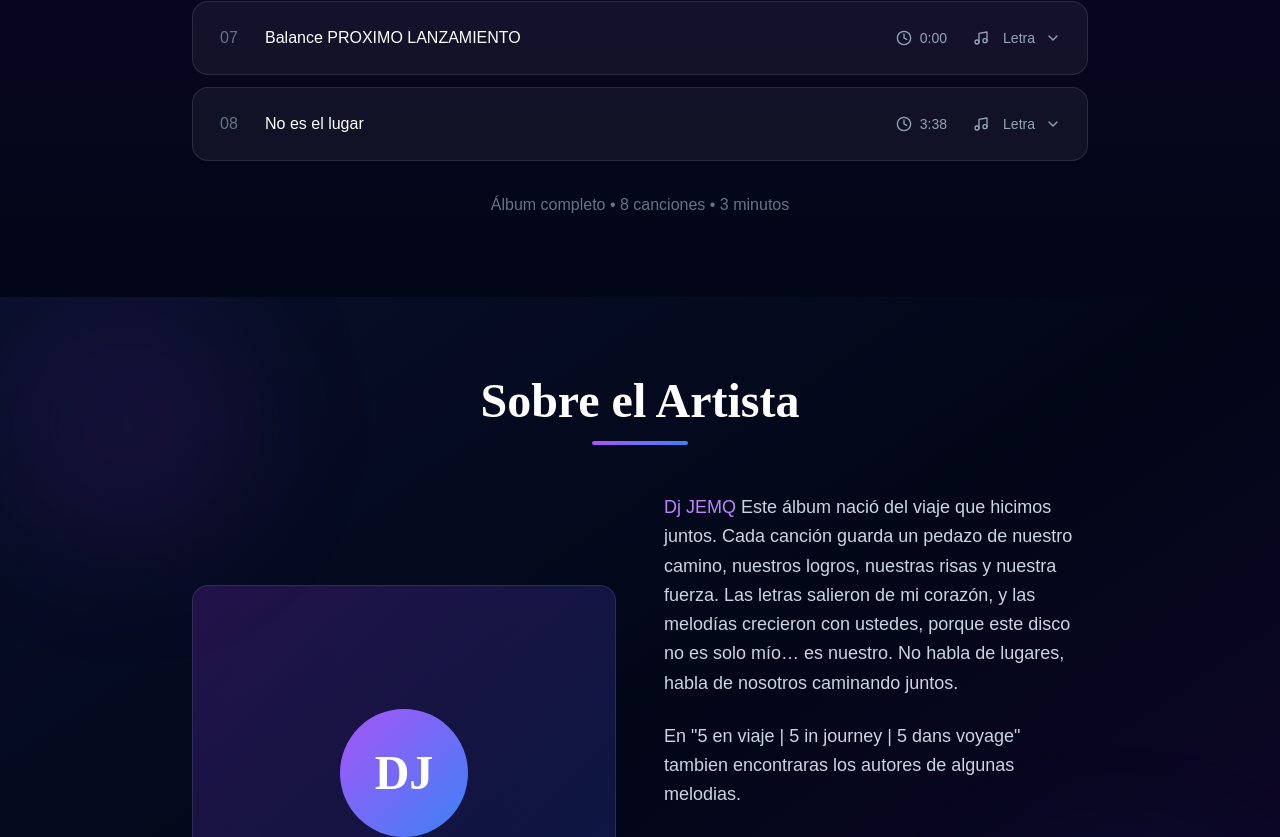
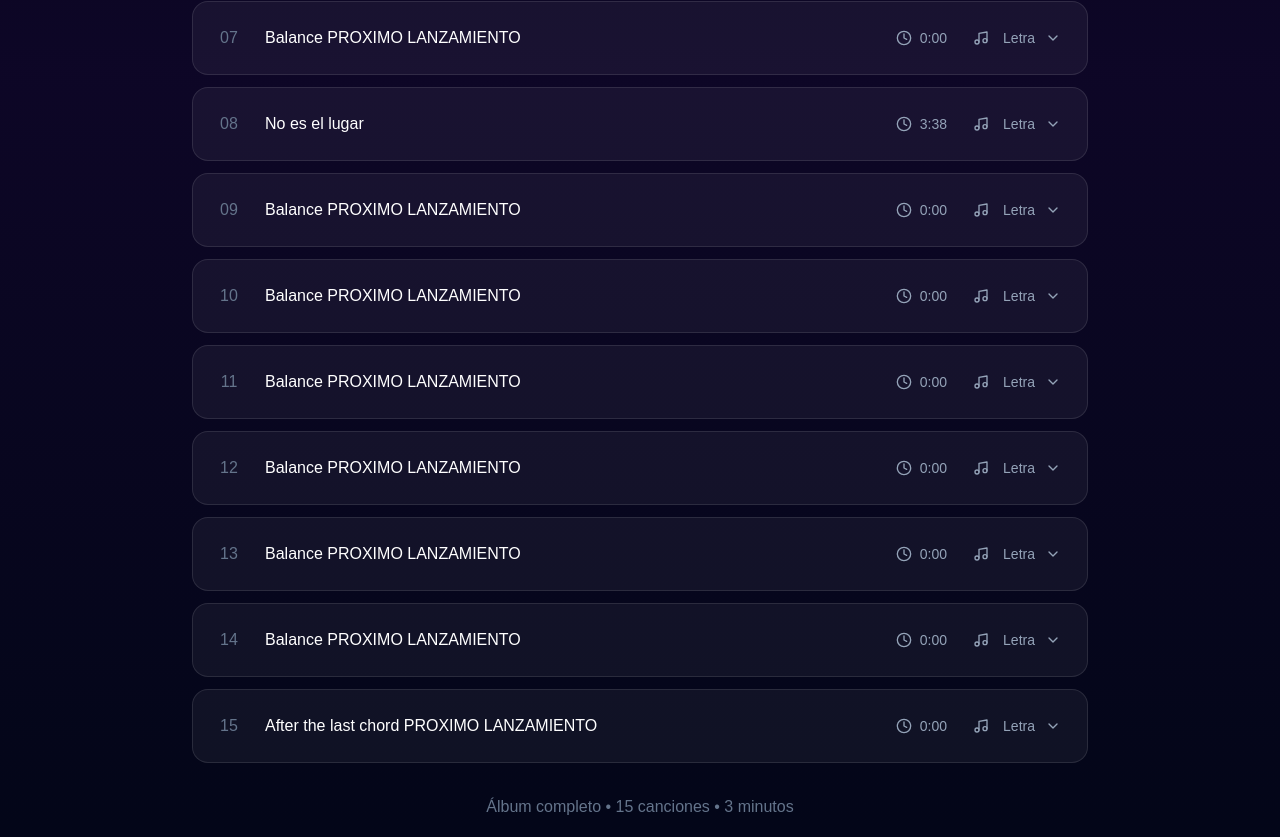
Before and after one commit to Djjemq/5_en_viaje, a React (Vite) app: page / in a window 1280 px wide. Shown: the part 1563-2400 px from the top of the page. Built offline with nearby package versions, Linux system fonts and the light colour scheme.

Commit message:
album.ts

```diff
--- a/src/data/album.ts
+++ b/src/data/album.ts
@@ -129,6 +129,62 @@ Para eso nos encontramos,
 entre millones en el universo,
 no para evitar la tormenta,
 sino para cruzarla juntos.`
+    },
+      {
+      id: 9,
+      title: "Balance PROXIMO LANZAMIENTO",
+      duration: "0:00",
+      durationSeconds: 0,
+      audioUrl: "https://www.soundhelix.com/examples/mp3/SoundHelix-Song-7.mp3",
+      lyrics: `La canción estará disponible este año 2026`
+    },
+    {
+      id: 10,
+      title: "Balance PROXIMO LANZAMIENTO",
+      duration: "0:00",
+      durationSeconds: 0,
+      audioUrl: "https://www.soundhelix.com/examples/mp3/SoundHelix-Song-7.mp3",
+      lyrics: `La canción estará disponible este año 2026`
+    },
+        {
+      id: 11,
+      title: "Balance PROXIMO LANZAMIENTO",
+      duration: "0:00",
+      durationSeconds: 0,
+      audioUrl: "https://www.soundhelix.com/examples/mp3/SoundHelix-Song-7.mp3",
+      lyrics: `La canción estará disponible este año 2026`
+    },
+            {
+      id: 12,
+      title: "Balance PROXIMO LANZAMIENTO",
+      duration: "0:00",
+      durationSeconds: 0,
+      audioUrl: "https://www.soundhelix.com/examples/mp3/SoundHelix-Song-7.mp3",
+      lyrics: `La canción estará disponible este año 2026`
+    },
+                {
+      id: 13,
+      title: "Balance PROXIMO LANZAMIENTO",
+      duration: "0:00",
+      durationSeconds: 0,
+      audioUrl: "https://www.soundhelix.com/examples/mp3/SoundHelix-Song-7.mp3",
+      lyrics: `La canción estará disponible este año 2026`
+    },
+                    {
+      id: 14,
+      title: "Balance PROXIMO LANZAMIENTO",
+      duration: "0:00",
+      durationSeconds: 0,
+      audioUrl: "https://www.soundhelix.com/examples/mp3/SoundHelix-Song-7.mp3",
+      lyrics: `La canción estará disponible este año 2026`
+    },
+                        {
+      id: 15,
+      title: "After the last chord PROXIMO LANZAMIENTO",
+      duration: "0:00",
+      durationSeconds: 0,
+      audioUrl: "https://www.soundhelix.com/examples/mp3/SoundHelix-Song-7.mp3",
+      lyrics: `La canción estará disponible este año 2026`
     }
   ]
 };
```
